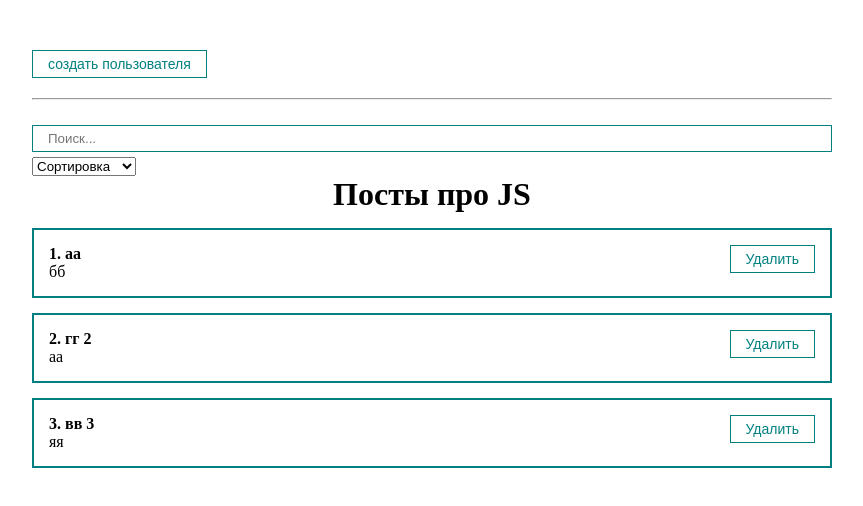
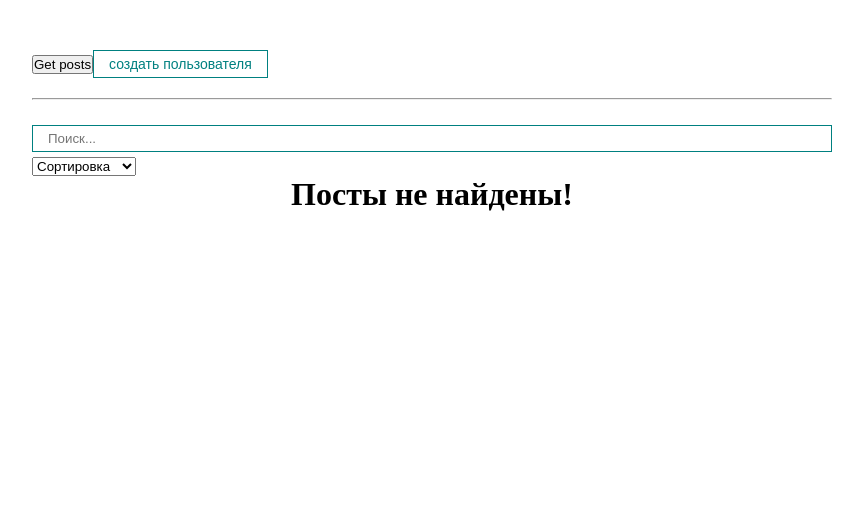
Before and after one commit to DaniilTimonov/rect_test, a React (Create React App) app in the folder project/: page / in a window 1280 px wide. Shown: the top 506 px of the page, without its empty margins (208-1071 px from the left). Built offline with nearby package versions, Linux system fonts and the light colour scheme.

Commit message:
1:38:07 - Подключение библиотеки axios, повесили на кнопку getposts логирование в консоль к содержимому ссылки

```diff
--- a/project/package.json
+++ b/project/package.json
@@ -6,6 +6,7 @@
     "@testing-library/jest-dom": "^5.16.3",
     "@testing-library/react": "^12.1.4",
     "@testing-library/user-event": "^13.5.0",
+    "axios": "^0.26.1",
     "react": "^18.0.0",
     "react-dom": "^18.0.0",
     "react-scripts": "^5.0.0",
--- a/project/src/App.js
+++ b/project/src/App.js
@@ -11,38 +11,30 @@
 import MySelect from './components/UI/select/MySelect';
 import PostFilter from './components/PostFilter';
 import Mymodal from './components/UI/MyModal/Mymodal';
+import { usePosts } from './hooks/usePosts';
+import axios from 'axios';
+
+
 
 
 
 
 function App() {
-const [posts, setPosts] = useState([
- {id:1, title:'аа', body:'бб'},
- {id:2, title:'гг 2', body:'аа'},
- {id:3, title:'вв 3', body:'яя'},
-])
-
+const [posts, setPosts] = useState(   [])
 const [filter, setfilter] = useState ({ sort: '', query: '' })
 const [modal, setModal] = useState(false);
+const sortedAndSearchedPosts = usePosts(posts, filter.sort, filter.query);
 
 
-const sortedPosts = useMemo( () => {
-
-  if(filter.sort) {
-    return [...posts].sort( (a , b) => a[filter.sort].localeCompare(b[filter.sort] )  )
-  }
-  return posts;
-}, [filter.sort, posts])
-
-const sortedAndSearchedPosts = useMemo(() => {
- return sortedPosts.filter(post => post.title.toLowerCase().includes(filter.query.toLowerCase()))
-}, [filter.query, sortedPosts] )
 
 const createPost = (newPost) => {
   setPosts (   [...posts, newPost])
   setModal(false)
 }
-
+async function fetchPosts(){
+  const response = await axios.get('https://jsonplaceholder.typicode.com/posts');
+  console.log(response.data);
+}
 
 // Получаем post из дочернего компонента
 const removePost = (post) => {
@@ -54,6 +46,7 @@
 
 return (
     <div className="App">
+      <button onClick={fetchPosts}> Get posts</button>
       <MyButton style={{marginTop: 50}} onClick={() => setModal(true) }>
         создать пользователя
       </MyButton>
--- /dev/null
+++ b/project/src/hooks/usePosts.js
@@ -0,0 +1,23 @@
+import {useMemo} from "react";
+
+export const useSortedPosts = (posts, sort) => {
+    const sortedPosts = useMemo( () => {
+
+        if(sort) {
+          return [...posts].sort( (a , b) => a[sort].localeCompare(b[sort] )  )
+        }
+        return posts;
+      }, [sort, posts])
+
+      return sortedPosts;
+
+}
+export const usePosts = (posts, sort, query) => {
+    const sortedPosts = useSortedPosts(posts, sort);
+
+    const sortedAndSearchedPosts = useMemo(() => {
+        return sortedPosts.filter(post => post.title.toLowerCase().includes(query.toLowerCase()))
+       }, [query, sortedPosts])
+       return sortedAndSearchedPosts;
+
+}
```
Also changed, not shown: 1 other file (tests, documents, lock files or other folders).
